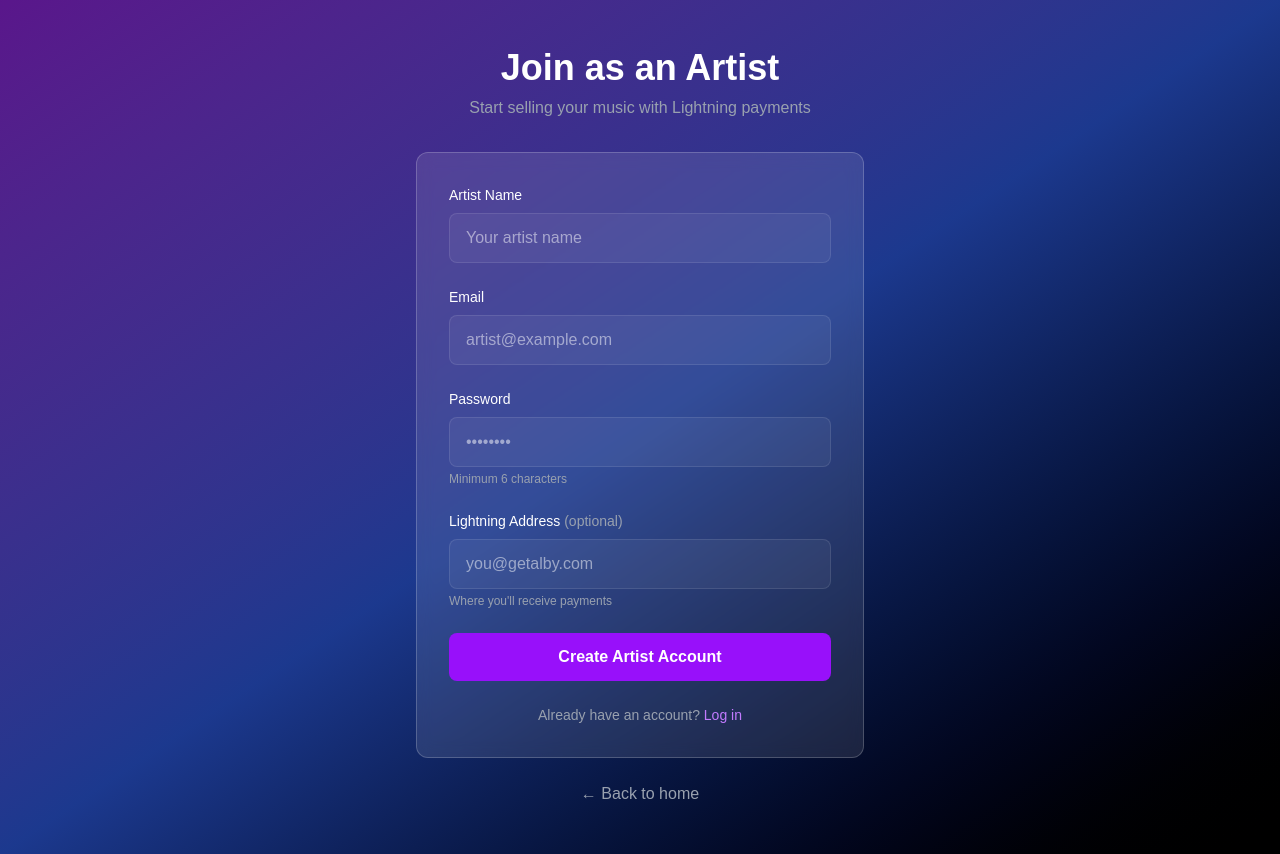
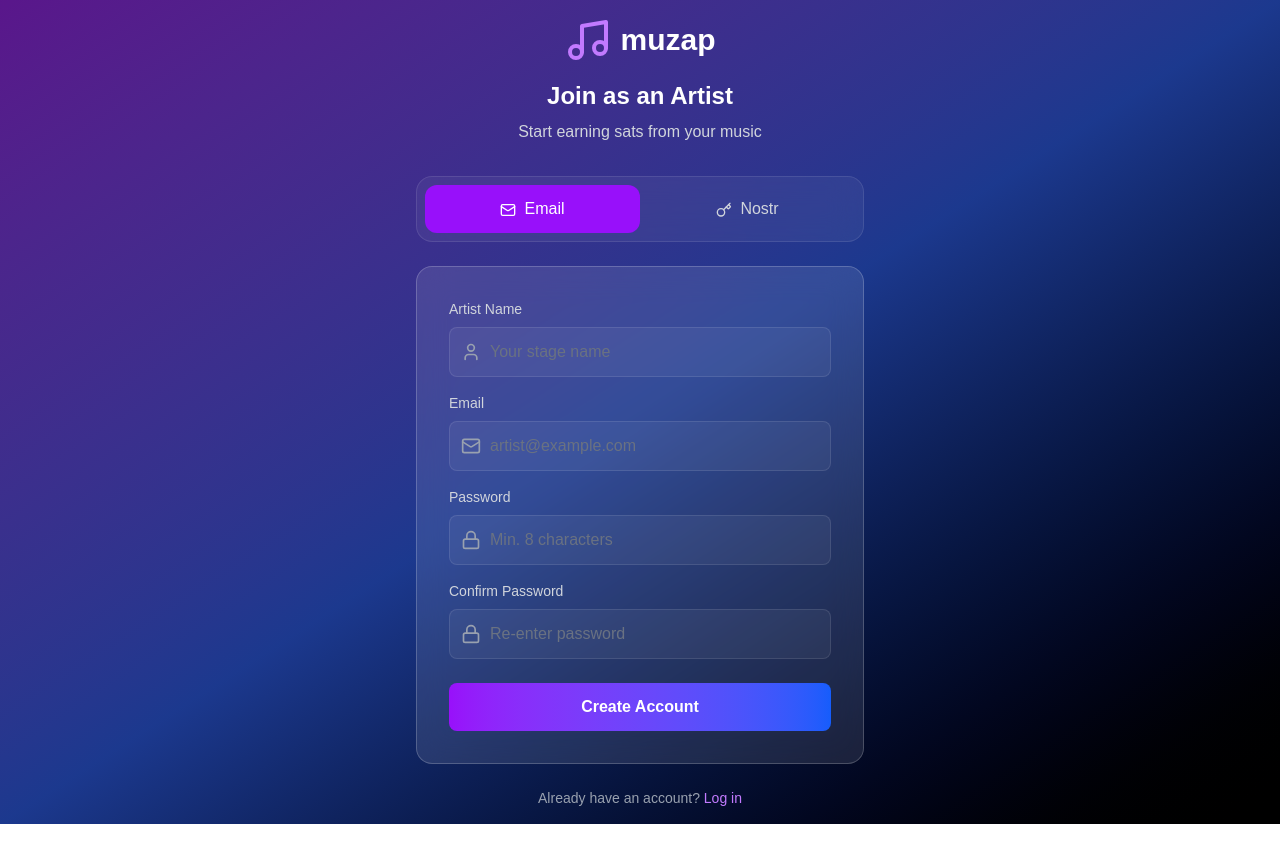
Before and after one commit to mandrews76a/muzap, a Next.js app: page /artist/signup in a window 1280 px wide. After the commit the page ends 824 px from the top, so only its background shows below. Built offline with nearby package versions, Linux system fonts and the light colour scheme.

Commit message:
Fix signup page: add confirm password field

```diff
--- a/src/app/artist/signup/page.js
+++ b/src/app/artist/signup/page.js
@@ -1,148 +1,337 @@
 'use client';
-
 import { useState } from 'react';
 import { useRouter } from 'next/navigation';
-import Link from 'next/link';
+import { Music, Zap, Key, Mail, User, Lock, CheckCircle, AlertCircle } from 'lucide-react';
 
 export default function ArtistSignupPage() {
   const router = useRouter();
   const [formData, setFormData] = useState({
+    artistName: '',
     email: '',
     password: '',
-    displayName: '',
-    lightningAddress: ''
+    confirmPassword: ''
   });
+  const [signupMethod, setSignupMethod] = useState('email'); // 'email' or 'nostr'
+  const [loading, setLoading] = useState(false);
   const [error, setError] = useState('');
-  const [loading, setLoading] = useState(false);
+  const [success, setSuccess] = useState(false);
 
-  function handleChange(e) {
+  const handleInputChange = (e) => {
     setFormData({
       ...formData,
       [e.target.name]: e.target.value
     });
+    setError('');
+  };
+
+  const handleEmailSignup = async () => {
+    setError('');
+    setLoading(true);
+
+    // Validation
+    if (!formData.artistName || !formData.email || !formData.password) {
+      setError('Please fill in all fields');
+      setLoading(false);
+      return;
     }
 
-  async function handleSubmit(e) {
-    e.preventDefault();
-    setError('');
-    setLoading(true);
+    if (formData.password !== formData.confirmPassword) {
+      setError('Passwords do not match');
+      setLoading(false);
+      return;
+    }
+
+    if (formData.password.length < 8) {
+      setError('Password must be at least 8 characters');
+      setLoading(false);
+      return;
+    }
 
     try {
       const response = await fetch('/api/artist/signup', {
         method: 'POST',
         headers: { 'Content-Type': 'application/json' },
-        body: JSON.stringify(formData)
+        body: JSON.stringify({
+          artistName: formData.artistName,
+          email: formData.email,
+          password: formData.password,
+          confirmPassword: formData.confirmPassword
+        })
       });
 
       const data = await response.json();
 
-      if (data.success) {
+      if (!data.success) {
+        throw new Error(data.error || 'Signup failed');
+      }
+
+      // Store token and artist data in localStorage
+      if (typeof window !== 'undefined') {
         localStorage.setItem('token', data.token);
         localStorage.setItem('artist', JSON.stringify(data.artist));
+      }
+
+      setSuccess(true);
+      setTimeout(() => {
         router.push('/artist/dashboard');
-      } else {
-        setError(data.error || 'Signup failed');
-      }
+      }, 2000);
     } catch (err) {
-      setError('Network error. Please try again.');
+      setError(err.message);
     } finally {
       setLoading(false);
     }
+  };
+
+  const handleNostrSignup = async () => {
+    setError('');
+    setLoading(true);
+
+    try {
+      if (!window.nostr) {
+        throw new Error('Nostr extension not found. Please install a Nostr browser extension like nos2x or Alby.');
+      }
+
+      // Get public key from extension
+      const pubkey = await window.nostr.getPublicKey();
+
+      // Sign a message to prove ownership
+      const event = {
+        kind: 1,
+        created_at: Math.floor(Date.now() / 1000),
+        tags: [],
+        content: `Signing up to muzap.space at ${new Date().toISOString()}`
+      };
+
+      const signedEvent = await window.nostr.signEvent(event);
+
+      const response = await fetch('/api/artist/signup', {
+        method: 'POST',
+        headers: { 'Content-Type': 'application/json' },
+        body: JSON.stringify({
+          artistName: formData.artistName,
+          nostrPubkey: pubkey,
+          signedEvent: signedEvent
+        })
+      });
+
+      const data = await response.json();
+
+      if (!data.success) {
+        throw new Error(data.error || 'Nostr signup failed');
+      }
+
+      // Store token and artist data in localStorage
+      if (typeof window !== 'undefined') {
+        localStorage.setItem('token', data.token);
+        localStorage.setItem('artist', JSON.stringify(data.artist));
+      }
+
+      setSuccess(true);
+      setTimeout(() => {
+        router.push('/artist/dashboard');
+      }, 2000);
+    } catch (err) {
+      setError(err.message);
+    } finally {
+      setLoading(false);
+    }
+  };
+
+  if (success) {
+    return (
+      <div className="min-h-screen bg-gradient-to-br from-purple-900 via-blue-900 to-black flex items-center justify-center p-4">
+        <div className="bg-white/10 backdrop-blur-lg rounded-2xl p-8 max-w-md w-full text-center border border-white/20">
+          <CheckCircle className="w-16 h-16 text-green-400 mx-auto mb-4" />
+          <h2 className="text-2xl font-bold text-white mb-2">Welcome to muzap!</h2>
+          <p className="text-gray-300">Redirecting to your dashboard...</p>
+        </div>
+      </div>
+    );
   }
 
   return (
-    <div className="min-h-screen bg-gradient-to-br from-purple-900 via-blue-900 to-black text-white flex items-center justify-center px-6 py-12">
+    <div className="min-h-screen bg-gradient-to-br from-purple-900 via-blue-900 to-black flex items-center justify-center p-4">
       <div className="max-w-md w-full">
+        {/* Header */}
         <div className="text-center mb-8">
-          <h1 className="text-4xl font-bold mb-2">Join as an Artist</h1>
-          <p className="text-gray-400">Start selling your music with Lightning payments</p>
+          <div className="flex items-center justify-center mb-4">
+            <Music className="w-12 h-12 text-purple-400" />
+            <span className="text-3xl font-bold text-white ml-2">muzap</span>
+          </div>
+          <h1 className="text-2xl font-bold text-white mb-2">Join as an Artist</h1>
+          <p className="text-gray-300">Start earning sats from your music</p>
         </div>
 
-        <div className="bg-white/10 backdrop-blur rounded-xl p-8 border border-white/20">
-          <form onSubmit={handleSubmit} className="space-y-6">
+        {/* Signup Method Toggle */}
+        <div className="bg-white/5 backdrop-blur-lg rounded-2xl p-2 mb-6 flex border border-white/10">
+          <button
+            onClick={() => setSignupMethod('email')}
+            className={`flex-1 py-3 px-4 rounded-xl font-medium transition-all ${
+              signupMethod === 'email'
+                ? 'bg-purple-600 text-white'
+                : 'text-gray-300 hover:text-white'
+            }`}
+          >
+            <Mail className="w-4 h-4 inline mr-2" />
+            Email
+          </button>
+          <button
+            onClick={() => setSignupMethod('nostr')}
+            className={`flex-1 py-3 px-4 rounded-xl font-medium transition-all ${
+              signupMethod === 'nostr'
+                ? 'bg-purple-600 text-white'
+                : 'text-gray-300 hover:text-white'
+            }`}
+          >
+            <Key className="w-4 h-4 inline mr-2" />
+            Nostr
+          </button>
+        </div>
+
+        {/* Signup Form */}
+        <div className="bg-white/10 backdrop-blur-lg rounded-2xl p-8 border border-white/20">
           {error && (
-              <div className="bg-red-500/20 border border-red-500 rounded-lg p-4 text-red-200">
-                {error}
+            <div className="bg-red-500/20 border border-red-500/50 rounded-lg p-4 mb-6 flex items-start">
+              <AlertCircle className="w-5 h-5 text-red-400 mr-3 flex-shrink-0 mt-0.5" />
+              <p className="text-red-200 text-sm">{error}</p>
             </div>
           )}
 
+          {signupMethod === 'email' ? (
             <div>
-              <label className="block text-sm font-medium mb-2">Artist Name</label>
+              {/* Artist Name */}
+              <div className="mb-4">
+                <label className="block text-gray-300 text-sm font-medium mb-2">
+                  Artist Name
+                </label>
+                <div className="relative">
+                  <User className="w-5 h-5 text-gray-400 absolute left-3 top-1/2 -translate-y-1/2" />
                   <input
                     type="text"
-                name="displayName"
-                value={formData.displayName}
-                onChange={handleChange}
-                className="w-full px-4 py-3 bg-white/5 border border-white/10 rounded-lg focus:outline-none focus:border-purple-500 text-white"
-                placeholder="Your artist name"
-                required
+                    name="artistName"
+                    value={formData.artistName}
+                    onChange={handleInputChange}
+                    placeholder="Your stage name"
+                    className="w-full bg-white/5 border border-white/10 rounded-lg py-3 pl-10 pr-4 text-white placeholder-gray-500 focus:outline-none focus:ring-2 focus:ring-purple-500"
                   />
                 </div>
+              </div>
 
-            <div>
-              <label className="block text-sm font-medium mb-2">Email</label>
+              {/* Email */}
+              <div className="mb-4">
+                <label className="block text-gray-300 text-sm font-medium mb-2">
+                  Email
+                </label>
+                <div className="relative">
+                  <Mail className="w-5 h-5 text-gray-400 absolute left-3 top-1/2 -translate-y-1/2" />
                   <input
                     type="email"
                     name="email"
                     value={formData.email}
-                onChange={handleChange}
-                className="w-full px-4 py-3 bg-white/5 border border-white/10 rounded-lg focus:outline-none focus:border-purple-500 text-white"
+                    onChange={handleInputChange}
                     placeholder="artist@example.com"
-                required
+                    className="w-full bg-white/5 border border-white/10 rounded-lg py-3 pl-10 pr-4 text-white placeholder-gray-500 focus:outline-none focus:ring-2 focus:ring-purple-500"
                   />
                 </div>
+              </div>
 
-            <div>
-              <label className="block text-sm font-medium mb-2">Password</label>
+              {/* Password */}
+              <div className="mb-4">
+                <label className="block text-gray-300 text-sm font-medium mb-2">
+                  Password
+                </label>
+                <div className="relative">
+                  <Lock className="w-5 h-5 text-gray-400 absolute left-3 top-1/2 -translate-y-1/2" />
                   <input
                     type="password"
                     name="password"
                     value={formData.password}
-                onChange={handleChange}
-                className="w-full px-4 py-3 bg-white/5 border border-white/10 rounded-lg focus:outline-none focus:border-purple-500 text-white"
-                placeholder="••••••••"
-                required
-                minLength={6}
+                    onChange={handleInputChange}
+                    placeholder="Min. 8 characters"
+                    className="w-full bg-white/5 border border-white/10 rounded-lg py-3 pl-10 pr-4 text-white placeholder-gray-500 focus:outline-none focus:ring-2 focus:ring-purple-500"
                   />
-              <p className="text-xs text-gray-400 mt-1">Minimum 6 characters</p>
+                </div>
               </div>
 
-            <div>
-              <label className="block text-sm font-medium mb-2">
-                Lightning Address <span className="text-gray-400">(optional)</span>
+              {/* Confirm Password */}
+              <div className="mb-6">
+                <label className="block text-gray-300 text-sm font-medium mb-2">
+                  Confirm Password
                 </label>
+                <div className="relative">
+                  <Lock className="w-5 h-5 text-gray-400 absolute left-3 top-1/2 -translate-y-1/2" />
                   <input
-                type="text"
-                name="lightningAddress"
-                value={formData.lightningAddress}
-                onChange={handleChange}
-                className="w-full px-4 py-3 bg-white/5 border border-white/10 rounded-lg focus:outline-none focus:border-purple-500 text-white"
-                placeholder="you@getalby.com"
+                    type="password"
+                    name="confirmPassword"
+                    value={formData.confirmPassword}
+                    onChange={handleInputChange}
+                    placeholder="Re-enter password"
+                    className="w-full bg-white/5 border border-white/10 rounded-lg py-3 pl-10 pr-4 text-white placeholder-gray-500 focus:outline-none focus:ring-2 focus:ring-purple-500"
                   />
-              <p className="text-xs text-gray-400 mt-1">Where you'll receive payments</p>
+                </div>
               </div>
 
               <button
-              type="submit"
+                onClick={handleEmailSignup}
                 disabled={loading}
-              className="w-full py-3 bg-purple-600 hover:bg-purple-700 rounded-lg font-semibold transition disabled:opacity-50 disabled:cursor-not-allowed"
+                className="w-full bg-gradient-to-r from-purple-600 to-blue-600 text-white font-bold py-3 px-6 rounded-lg hover:from-purple-700 hover:to-blue-700 transition-all disabled:opacity-50 disabled:cursor-not-allowed"
               >
-              {loading ? 'Creating account...' : 'Create Artist Account'}
+                {loading ? 'Creating Account...' : 'Create Account'}
               </button>
-          </form>
-
-          <div className="mt-6 text-center text-sm text-gray-400">
-            Already have an account?{' '}
-            <Link href="/login" className="text-purple-400 hover:text-purple-300">
-              Log in
-            </Link>
+            </div>
+          ) : (
+            <div>
+              {/* Artist Name for Nostr */}
+              <div className="mb-6">
+                <label className="block text-gray-300 text-sm font-medium mb-2">
+                  Artist Name
+                </label>
+                <div className="relative">
+                  <User className="w-5 h-5 text-gray-400 absolute left-3 top-1/2 -translate-y-1/2" />
+                  <input
+                    type="text"
+                    name="artistName"
+                    value={formData.artistName}
+                    onChange={handleInputChange}
+                    placeholder="Your stage name"
+                    className="w-full bg-white/5 border border-white/10 rounded-lg py-3 pl-10 pr-4 text-white placeholder-gray-500 focus:outline-none focus:ring-2 focus:ring-purple-500"
+                  />
                 </div>
               </div>
 
-        <div className="mt-6 text-center">
-          <Link href="/" className="text-gray-400 hover:text-white transition">
-            ← Back to home
-          </Link>
+              <div className="bg-purple-500/10 border border-purple-500/30 rounded-lg p-4 mb-6">
+                <div className="flex items-start">
+                  <Zap className="w-5 h-5 text-purple-400 mt-0.5 mr-3 flex-shrink-0" />
+                  <div>
+                    <p className="text-purple-200 text-sm font-medium mb-1">
+                      Nostr Signup
+                    </p>
+                    <p className="text-purple-300 text-xs">
+                      Use your Nostr identity to sign up. Make sure you have a Nostr browser extension installed (nos2x, Alby, etc.)
+                    </p>
+                  </div>
+                </div>
+              </div>
+
+              <button
+                onClick={handleNostrSignup}
+                disabled={loading || !formData.artistName}
+                className="w-full bg-gradient-to-r from-purple-600 to-blue-600 text-white font-bold py-3 px-6 rounded-lg hover:from-purple-700 hover:to-blue-700 transition-all disabled:opacity-50 disabled:cursor-not-allowed"
+              >
+                {loading ? 'Connecting...' : 'Sign Up with Nostr'}
+              </button>
+            </div>
+          )}
+        </div>
+
+        {/* Footer Links */}
+        <div className="text-center mt-6">
+          <p className="text-gray-400 text-sm">
+            Already have an account?{' '}
+            <a href="/artist/login" className="text-purple-400 hover:text-purple-300 font-medium">
+              Log in
+            </a>
+          </p>
         </div>
       </div>
     </div>
```
Lines whose indentation alone changed are shown as unchanged.
